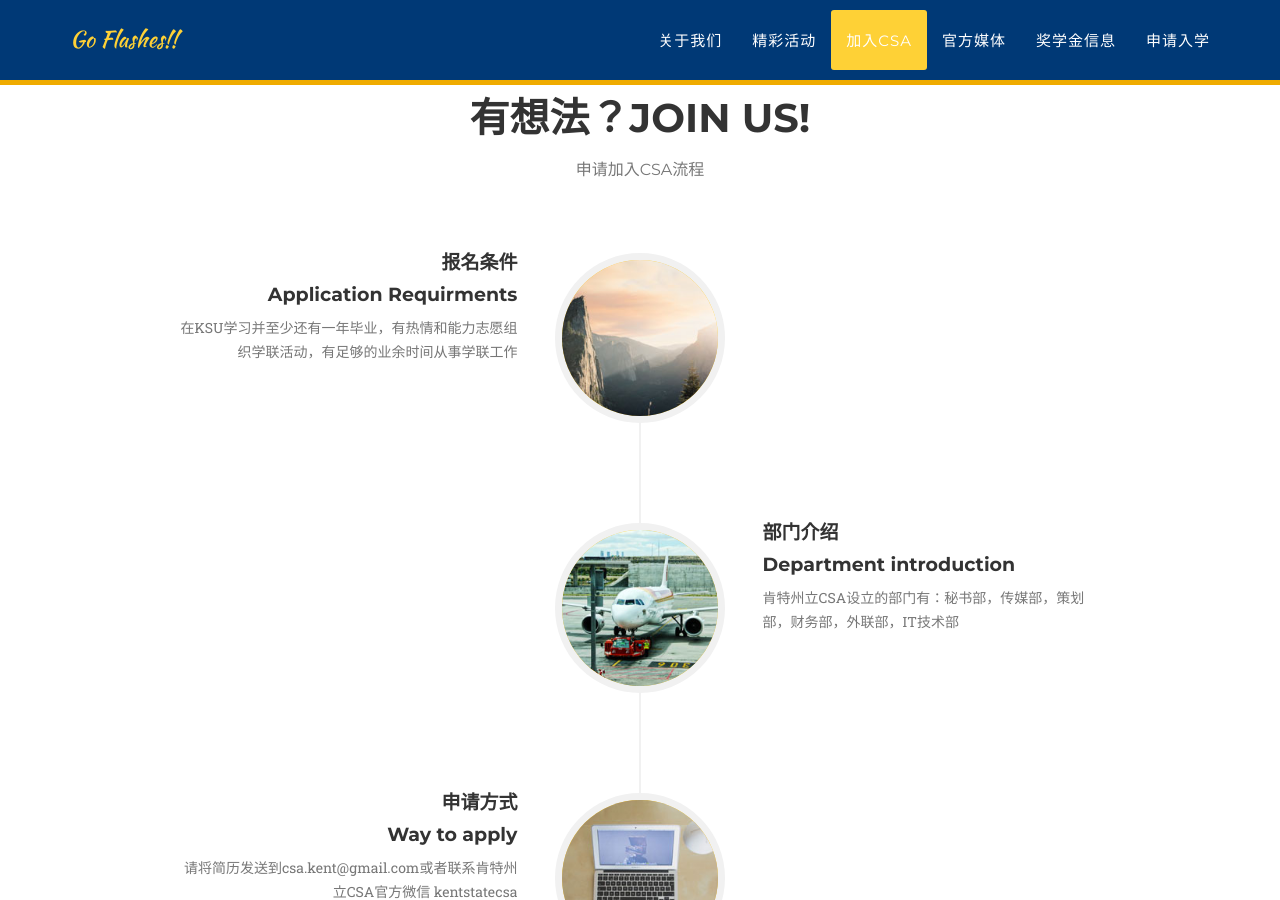
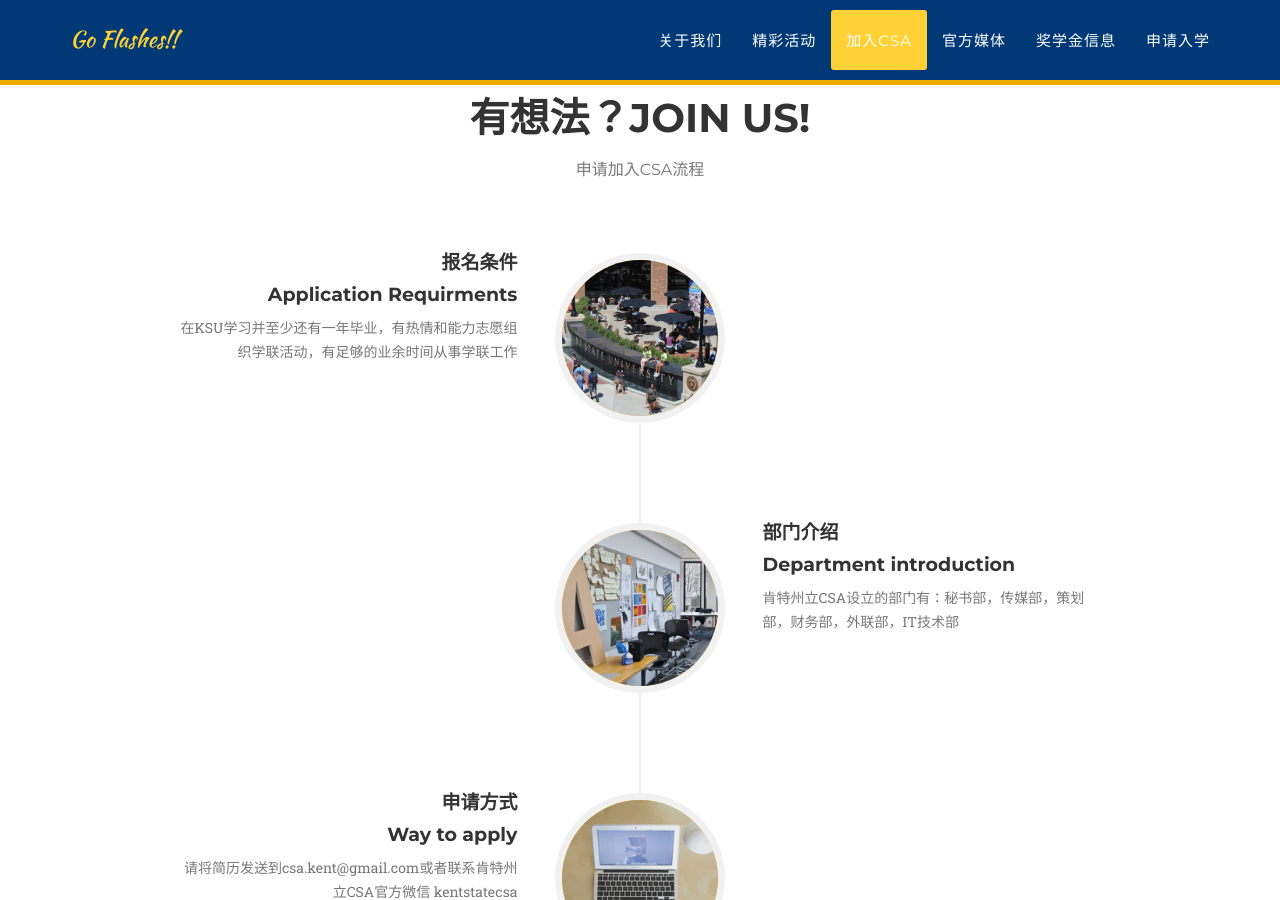
Before and after one commit to csakent/csakent.github.io, a Jekyll site: the page built from index.html, in a window 1280 px wide and 900 px high, scrolled down 2480 px. Built offline with Jekyll 4.4.1, drawn with Linux system fonts in a browser that asks for light colours; some web fonts are replaced.

Commit message:
change apply photos

```diff
--- a/_includes/about.html
+++ b/_includes/about.html
@@ -12,7 +12,7 @@
                     <ul class="timeline">
                         <li>
                             <div class="timeline-image">
-                                <img class="img-circle img-responsive" src="img/about/1.jpg" alt="">
+                                <img class="img-circle img-responsive" src="img/about/tiaojian.png" alt="">
                             </div>
                             <div class="timeline-panel">
                                 <div class="timeline-heading">
@@ -26,7 +26,7 @@
                         </li>
                         <li class="timeline-inverted">
                             <div class="timeline-image">
-                                <img class="img-circle img-responsive" src="img/about/2.jpg" alt="">
+                                <img class="img-circle img-responsive" src="img/about/bumen.png" alt="">
                             </div>
                             <div class="timeline-panel">
                                 <div class="timeline-heading">
@@ -54,7 +54,7 @@
                         </li>
                         <li class="timeline-inverted">
                             <div class="timeline-image">
-                                <img class="img-circle img-responsive" src="img/about/4.jpg" alt="">
+                                <img class="img-circle img-responsive" src="img/about/fuli.png" alt="">
                             </div>
                             <div class="timeline-panel">
                                 <div class="timeline-heading">
```
Also changed, not shown: img/about/bumen.png (added), img/about/fuli.png (added), img/about/tiaojian.png (added).
